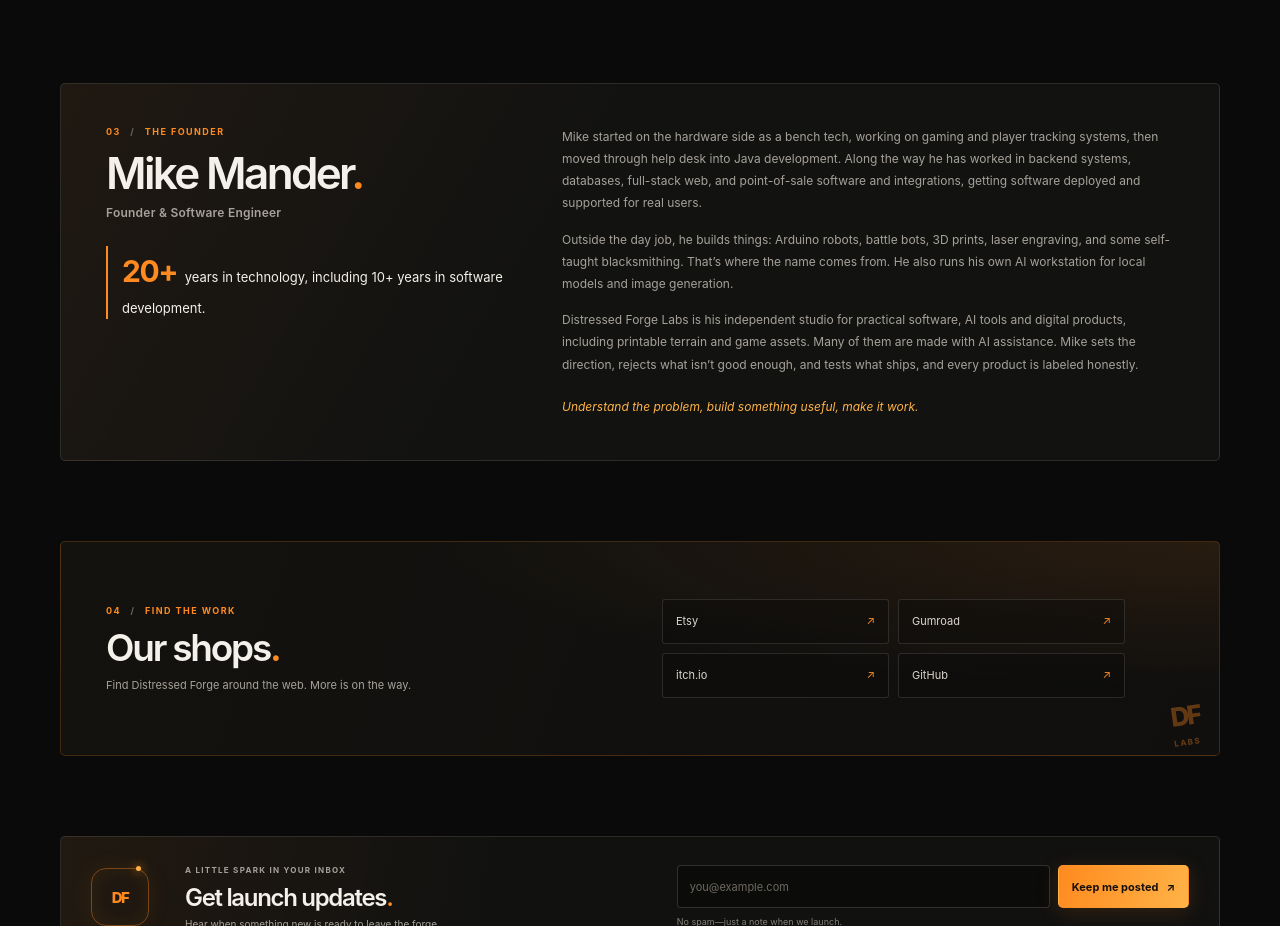
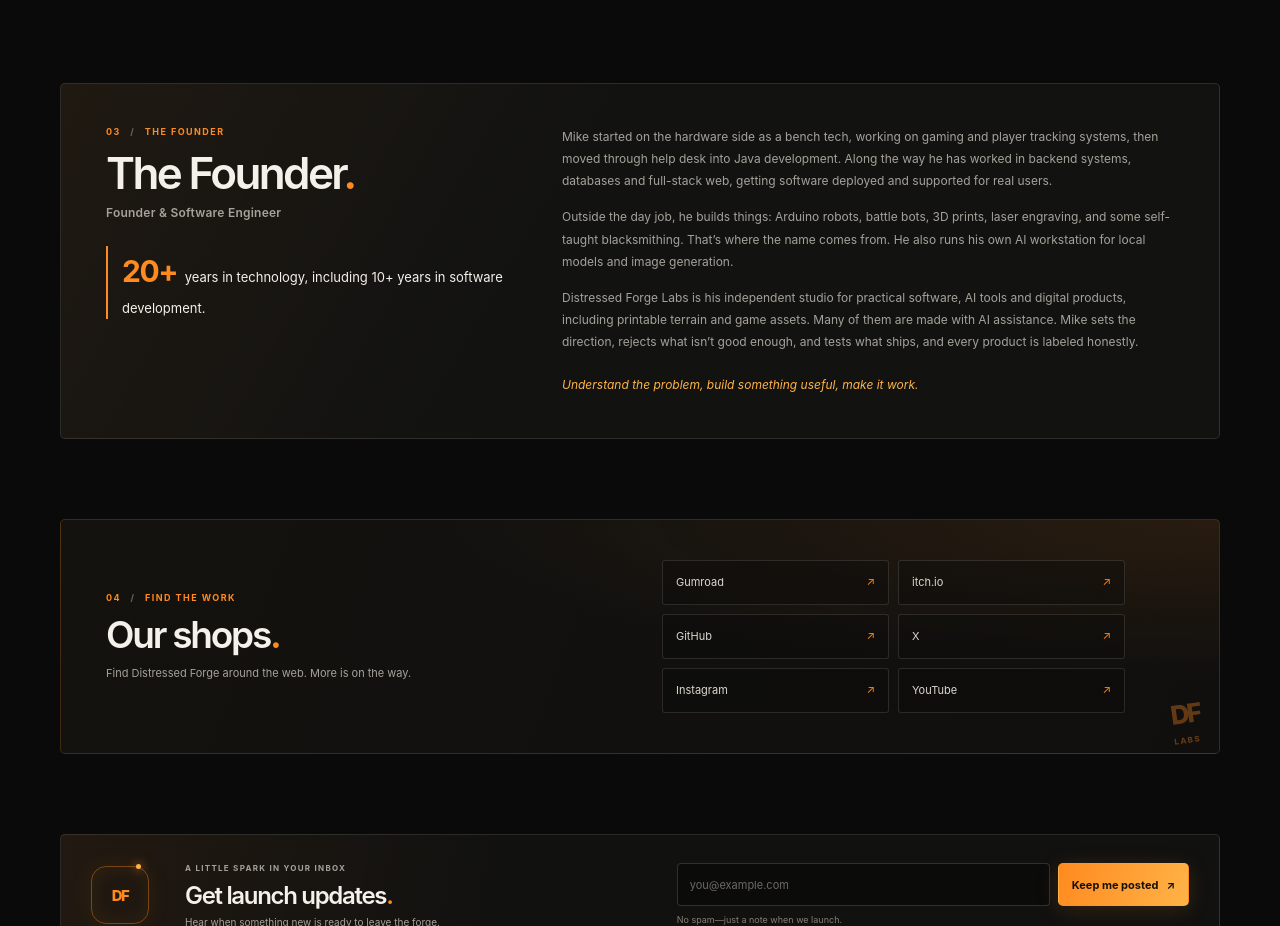
Before and after one commit to distressedforge/distressedforge-site, a plain HTML site: page index.html in a window 1280 px wide. Shown: the part 1880-2806 px from the top of the page. Drawn offline with Linux system fonts and the light colour scheme.

Commit message:
About: heading to The Founder, remove POS line; shops: add X, Instagram, YouTube, drop unopened Etsy link

```diff
--- a/index.html
+++ b/index.html
@@ -104,12 +104,12 @@
         <div class="about-panel">
           <div class="about-head">
             <p class="eyebrow section-index">03 <span>/</span> THE FOUNDER</p>
-            <h2 id="about-title">Mike Mander<span class="accent-text">.</span></h2>
+            <h2 id="about-title">The Founder<span class="accent-text">.</span></h2>
             <p class="about-role">Founder &amp; Software Engineer</p>
             <p class="about-stat"><strong>20+</strong> years in technology, including 10+ years in software development.</p>
           </div>
           <div class="about-body">
-            <p>Mike started on the hardware side as a bench tech, working on gaming and player tracking systems, then moved through help desk into Java development. Along the way he has worked in backend systems, databases, full-stack web, and point-of-sale software and integrations, getting software deployed and supported for real users.</p>
+            <p>Mike started on the hardware side as a bench tech, working on gaming and player tracking systems, then moved through help desk into Java development. Along the way he has worked in backend systems, databases and full-stack web, getting software deployed and supported for real users.</p>
             <p>Outside the day job, he builds things: Arduino robots, battle bots, 3D prints, laser engraving, and some self-taught blacksmithing. That&rsquo;s where the name comes from. He also runs his own AI workstation for local models and image generation.</p>
             <p>Distressed Forge Labs is his independent studio for practical software, AI tools and digital products, including printable terrain and game assets. Many of them are made with AI assistance. Mike sets the direction, rejects what isn&rsquo;t good enough, and tests what ships, and every product is labeled honestly.</p>
             <p class="about-motto">Understand the problem, build something useful, make it work.</p>
@@ -121,10 +121,12 @@
         <div class="shops-panel">
           <div class="shops-copy"><p class="eyebrow section-index">04 <span>/</span> FIND THE WORK</p><h2 id="shops-title">Our shops<span class="accent-text">.</span></h2><p>Find Distressed Forge around the web. More is on the way.</p></div>
           <nav class="shop-links" aria-label="Distressed Forge shops and profiles">
-            <a href="https://www.etsy.com/shop/distressedforge" target="_blank" rel="noopener noreferrer"><span>Etsy</span><span aria-hidden="true">↗</span></a>
             <a href="https://distressedforge.gumroad.com" target="_blank" rel="noopener noreferrer"><span>Gumroad</span><span aria-hidden="true">↗</span></a>
             <a href="https://distressedforge.itch.io" target="_blank" rel="noopener noreferrer"><span>itch.io</span><span aria-hidden="true">↗</span></a>
             <a href="https://github.com/distressedforge" target="_blank" rel="noopener noreferrer"><span>GitHub</span><span aria-hidden="true">↗</span></a>
+            <a href="https://x.com/distressedforge" target="_blank" rel="noopener noreferrer"><span>X</span><span aria-hidden="true">↗</span></a>
+            <a href="https://www.instagram.com/distressedforge/" target="_blank" rel="noopener noreferrer"><span>Instagram</span><span aria-hidden="true">↗</span></a>
+            <a href="https://www.youtube.com/@DistressedForge" target="_blank" rel="noopener noreferrer"><span>YouTube</span><span aria-hidden="true">↗</span></a>
           </nav>
           <span class="panel-stamp" aria-hidden="true">DF<br><span>LABS</span></span>
         </div>
```
